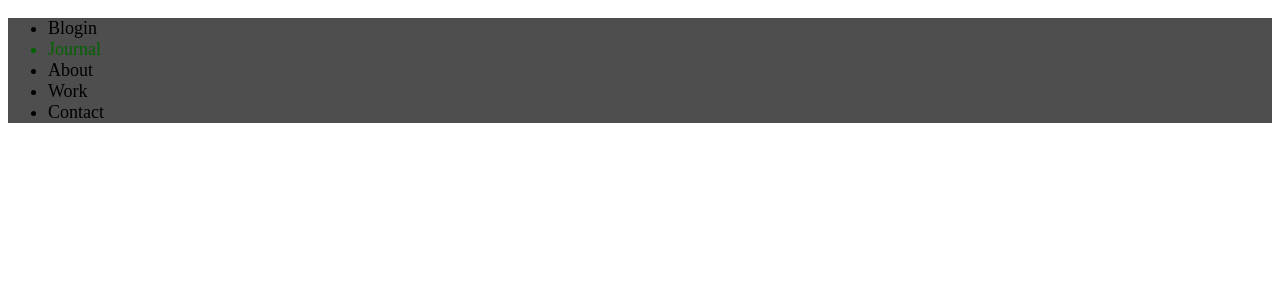
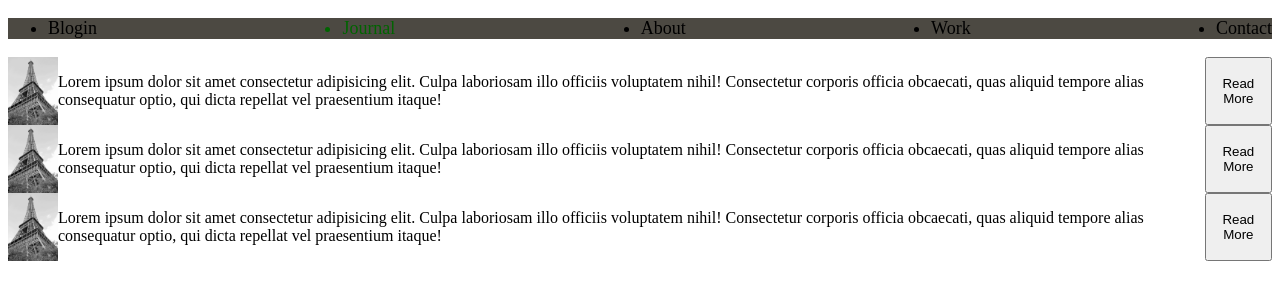
Before and after one commit to Alexlarik/Design2LivePage, a plain HTML site: page index.html in a window 1280 px wide. Drawn offline with Linux system fonts and the light colour scheme.

Commit message:
Make basic main content with minor styling

```diff
--- a/css/style.css
+++ b/css/style.css
@@ -1,11 +1,40 @@
+* {
+    box-sizing: border-box;
+}
+
 header {
-    background-color: rgba(0, 0, 0, 0.695);
+    background-color: rgb(76, 73, 66);
 }
 
 .journal {
     color: darkgreen;
 }
 
+.main-nav {}
+
 ul {
+    display: flex;
+    justify-content: space-between;
+    flex-direction: row;
     font-size: large;
+
 }
+
+.main-content {
+    display: grid;
+    grid-template-columns:
+        minmax(1fr, 1060px)
+}
+
+.card {
+    display: flex;
+
+}
+
+.card-image {
+    width: 50px;
+}
+
+main>* {
+    grid-column: 2;
+}
--- a/index.html
+++ b/index.html
@@ -20,6 +20,29 @@
             </ul>
         </nav>
     </header>
+    <main class="main-content">
+        <div class="card">
+            <img class="card-image" src="img/Eiffel Tower.JPG" alt="">
+            <p>Lorem ipsum dolor sit amet consectetur adipisicing elit. Culpa laboriosam illo officiis voluptatem nihil!
+                Consectetur corporis officia obcaecati, quas aliquid tempore alias consequatur optio, qui dicta repellat
+                vel praesentium itaque!</p>
+            <button>Read More</button>
+        </div>
+        <div class="card">
+            <img class="card-image" src="img/Eiffel Tower.JPG" alt="">
+            <p>Lorem ipsum dolor sit amet consectetur adipisicing elit. Culpa laboriosam illo officiis voluptatem nihil!
+                Consectetur corporis officia obcaecati, quas aliquid tempore alias consequatur optio, qui dicta repellat
+                vel praesentium itaque!</p>
+            <button>Read More</button>
+        </div>
+        <div class="card">
+            <img class="card-image" src="img/Eiffel Tower.JPG" alt="">
+            <p>Lorem ipsum dolor sit amet consectetur adipisicing elit. Culpa laboriosam illo officiis voluptatem nihil!
+                Consectetur corporis officia obcaecati, quas aliquid tempore alias consequatur optio, qui dicta repellat
+                vel praesentium itaque!</p>
+            <button>Read More</button>
+        </div>
+    </main>
 
 
 </body>
```
Also changed, not shown: img/Eiffel Tower.JPG (added).
